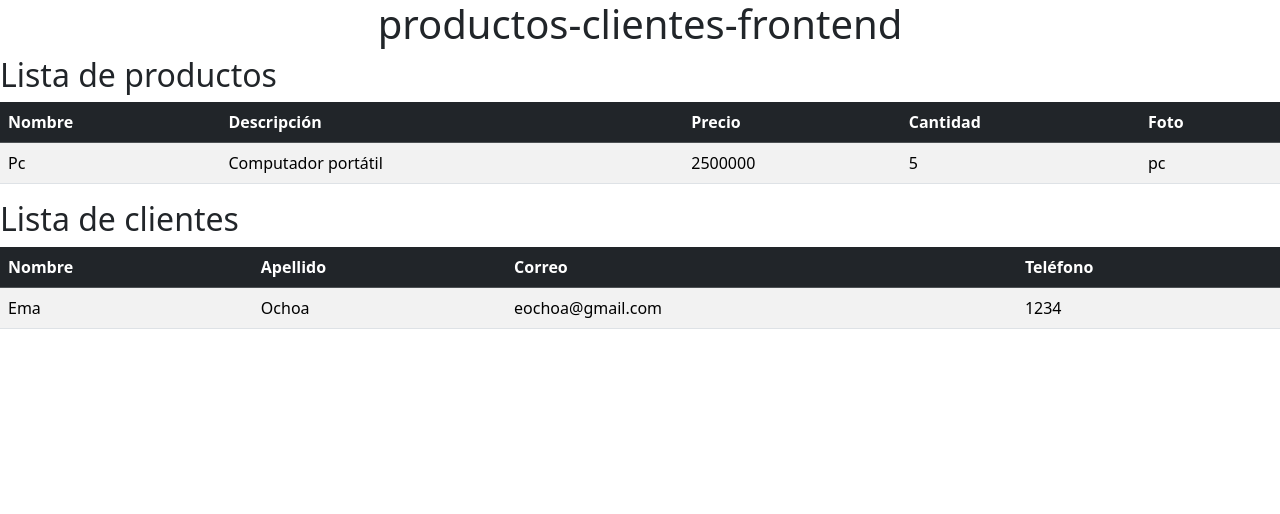
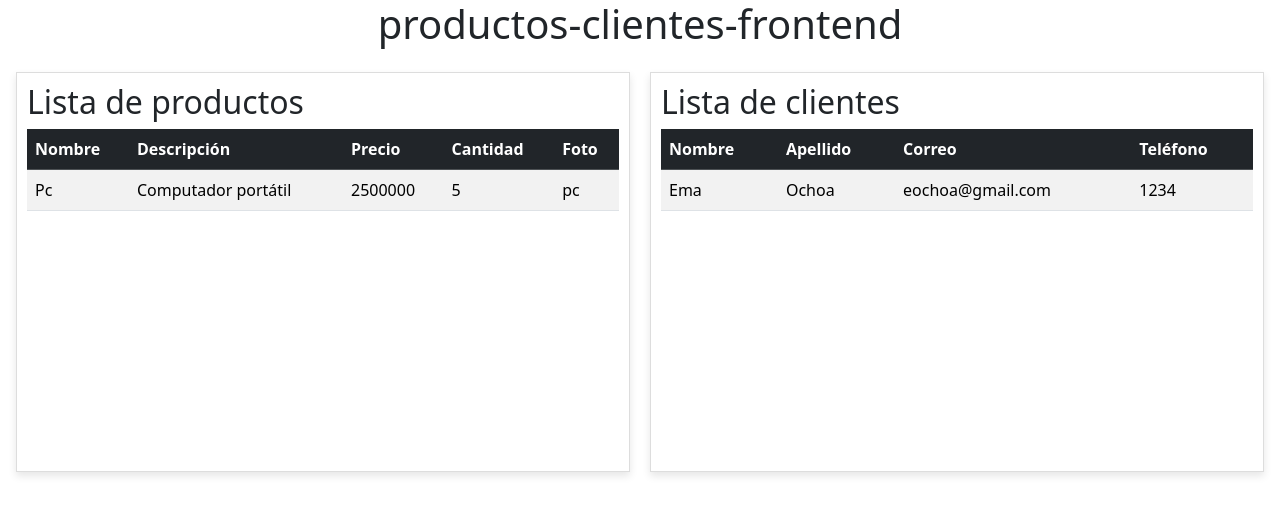
Before and after one commit to Enmanuel007/frontend-springboot, an Angular app: page / in a window 1280 px wide. Shown: the top 514 px of the page. Built offline with nearby package versions, Linux system fonts and the light colour scheme.

Commit message:
Add style.css 2 colums X components

```diff
--- a/src/app/app.component.html
+++ b/src/app/app.component.html
@@ -1,3 +1,11 @@
 <h1 class="text-center">{{title}}</h1>
-<app-list-product></app-list-product>
-<app-list-client></app-list-client>
+<div class="main">
+  <div class="tables-container">
+    <div class="table-section">
+      <app-list-product></app-list-product>
+    </div>
+    <div class="table-section">
+      <app-list-client></app-list-client>
+    </div>
+  </div>
+</div>
--- a/src/app/components/list-product/list-product.component.ts
+++ b/src/app/components/list-product/list-product.component.ts
@@ -20,7 +20,8 @@ export class ListProductComponent implements OnInit {
       price: 2500000,
       quantity:5,
       picture: "pc"
-    }]
+    },
+  ]
   }
 
 }
--- a/src/styles.css
+++ b/src/styles.css
@@ -1 +1,20 @@
-/* You can add global styles to this file, and also import other style files */
+.main {
+    display: flex;
+    padding: 1rem;
+  }
+
+  .tables-container {
+    display: flex;
+    flex-direction: row;
+    gap: 20px;
+    width: 100%;
+  }
+
+  .table-section {
+    flex: 1;
+    height: 400px;
+    overflow-y: auto;
+    border: 1px solid #ddd;
+    padding: 10px;
+    box-shadow: 0 4px 8px rgba(0, 0, 0, 0.1);
+  }
```
